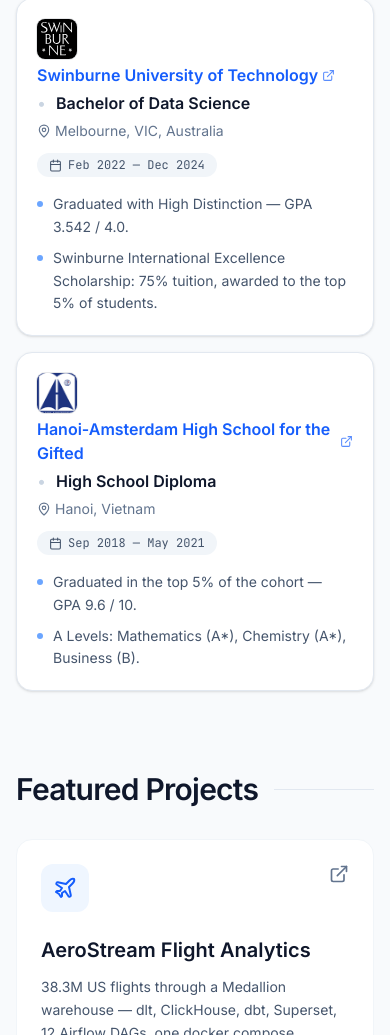
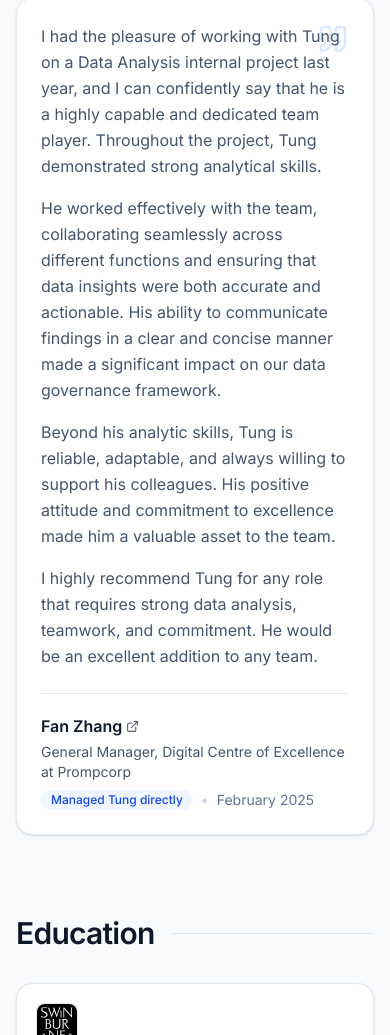
Before and after one commit to TungNamNguyen/personal-portfolio, a React (Vite) app: page / in a window 390 px wide. Shown: the part 3612-4647 px from the top of the page. Built offline with nearby package versions, Linux system fonts and the light colour scheme.

Commit message:
Add Recommendations section

```diff
--- a/src/App.tsx
+++ b/src/App.tsx
@@ -7,6 +7,7 @@ import { motion, useScroll, useSpring, useReducedMotion } from "motion/react";
 import Header from "./components/Header";
 import Hero from "./components/Hero";
 import Experience from "./components/Experience";
+import Recommendations from "./components/Recommendations";
 import Education from "./components/Education";
 import Projects from "./components/Projects";
 import Skills from "./components/Skills";
@@ -45,6 +46,7 @@ export default function App() {
         </section>
 
         <Experience />
+        <Recommendations />
         <Education />
         <Projects />
       </main>
--- /dev/null
+++ b/src/components/Recommendations.tsx
@@ -0,0 +1,73 @@
+import { motion, useReducedMotion } from "motion/react";
+import { Quote, ExternalLink } from "lucide-react";
+import SectionHeading from "./SectionHeading";
+import { RECOMMENDATIONS } from "../constants";
+
+export default function Recommendations() {
+  const reduceMotion = useReducedMotion();
+
+  if (RECOMMENDATIONS.length === 0) return null;
+
+  return (
+    <section id="recommendations" className="space-y-8 sm:space-y-10">
+      <SectionHeading>Recommendations</SectionHeading>
+
+      <div className="space-y-6">
+        {RECOMMENDATIONS.map((rec, i) => (
+          // figure/blockquote/figcaption is the semantic pairing for a quotation
+          // with its attribution.
+          <motion.figure
+            key={i}
+            initial={reduceMotion ? false : { opacity: 0, y: 16 }}
+            whileInView={{ opacity: 1, y: 0 }}
+            viewport={{ once: true, margin: "-80px" }}
+            transition={{ duration: reduceMotion ? 0 : 0.4 }}
+            className="relative rounded-2xl border border-slate-200 bg-white p-6 sm:p-8 shadow-sm dark:border-slate-700 dark:bg-slate-800 dark:shadow-none"
+          >
+            <Quote
+              aria-hidden="true"
+              size={32}
+              className="absolute right-6 top-6 text-blue-100 dark:text-blue-900/40"
+            />
+
+            <blockquote className="relative max-w-2xl space-y-4 text-base sm:text-lg leading-relaxed text-slate-600 dark:text-slate-300">
+              {rec.paragraphs.map((paragraph, j) => (
+                <p key={j}>{paragraph}</p>
+              ))}
+            </blockquote>
+
+            <figcaption className="mt-6 border-t border-slate-200 pt-5 dark:border-slate-700">
+              {rec.url ? (
+                <a
+                  href={rec.url}
+                  target="_blank"
+                  rel="noreferrer"
+                  className="inline-flex items-center gap-1 rounded-sm font-semibold text-slate-900 hover:text-blue-600 focus:outline-none focus-visible:ring-2 focus-visible:ring-blue-500 focus-visible:ring-offset-2 dark:text-white dark:hover:text-blue-400 dark:focus-visible:ring-offset-slate-800"
+                >
+                  {rec.name}
+                  <ExternalLink size={13} aria-hidden="true" className="shrink-0 opacity-70" />
+                </a>
+              ) : (
+                <span className="font-semibold text-slate-900 dark:text-white">{rec.name}</span>
+              )}
+
+              <p className="mt-1 text-sm text-slate-600 dark:text-slate-400">
+                {rec.title} at {rec.company}
+              </p>
+
+              <p className="mt-2 flex flex-wrap items-center gap-x-2 gap-y-1 text-sm text-slate-500 dark:text-slate-400">
+                <span className="rounded-full bg-blue-50 px-2.5 py-0.5 text-xs font-medium text-blue-700 dark:bg-blue-900/25 dark:text-blue-300">
+                  {rec.relationship}
+                </span>
+                <span aria-hidden="true" className="text-slate-300 dark:text-slate-600">
+                  •
+                </span>
+                <span>{rec.date}</span>
+              </p>
+            </figcaption>
+          </motion.figure>
+        ))}
+      </div>
+    </section>
+  );
+}
--- a/src/constants.tsx
+++ b/src/constants.tsx
@@ -31,8 +31,38 @@ export const NAV_ITEMS = [
   { id: "about", label: "About" },
   { id: "skills", label: "Skills" },
   { id: "experience", label: "Experience" },
+  { id: "recommendations", label: "Recommendations" },
   { id: "education", label: "Education" },
   { id: "projects", label: "Projects" }
+];
+
+/**
+ * Quoted verbatim from LinkedIn — someone else's words, so the text is never
+ * edited. `paragraphs` preserves the original breaks.
+ */
+export const RECOMMENDATIONS: {
+  paragraphs: string[];
+  name: string;
+  title: string;
+  company: string;
+  url?: string;
+  relationship: string;
+  date: string;
+}[] = [
+  {
+    paragraphs: [
+      "I had the pleasure of working with Tung on a Data Analysis internal project last year, and I can confidently say that he is a highly capable and dedicated team player. Throughout the project, Tung demonstrated strong analytical skills.",
+      "He worked effectively with the team, collaborating seamlessly across different functions and ensuring that data insights were both accurate and actionable. His ability to communicate findings in a clear and concise manner made a significant impact on our data governance framework.",
+      "Beyond his analytic skills, Tung is reliable, adaptable, and always willing to support his colleagues. His positive attitude and commitment to excellence made him a valuable asset to the team.",
+      "I highly recommend Tung for any role that requires strong data analysis, teamwork, and commitment. He would be an excellent addition to any team."
+    ],
+    name: "Fan Zhang",
+    title: "General Manager, Digital Centre of Excellence",
+    company: "Prompcorp",
+    url: "https://www.linkedin.com/in/fzhan/",
+    relationship: "Managed Tung directly",
+    date: "February 2025"
+  }
 ];
 
 export const SKILL_CATEGORIES: { name: string; icon: ReactNode; skills: string[] }[] = [
```
